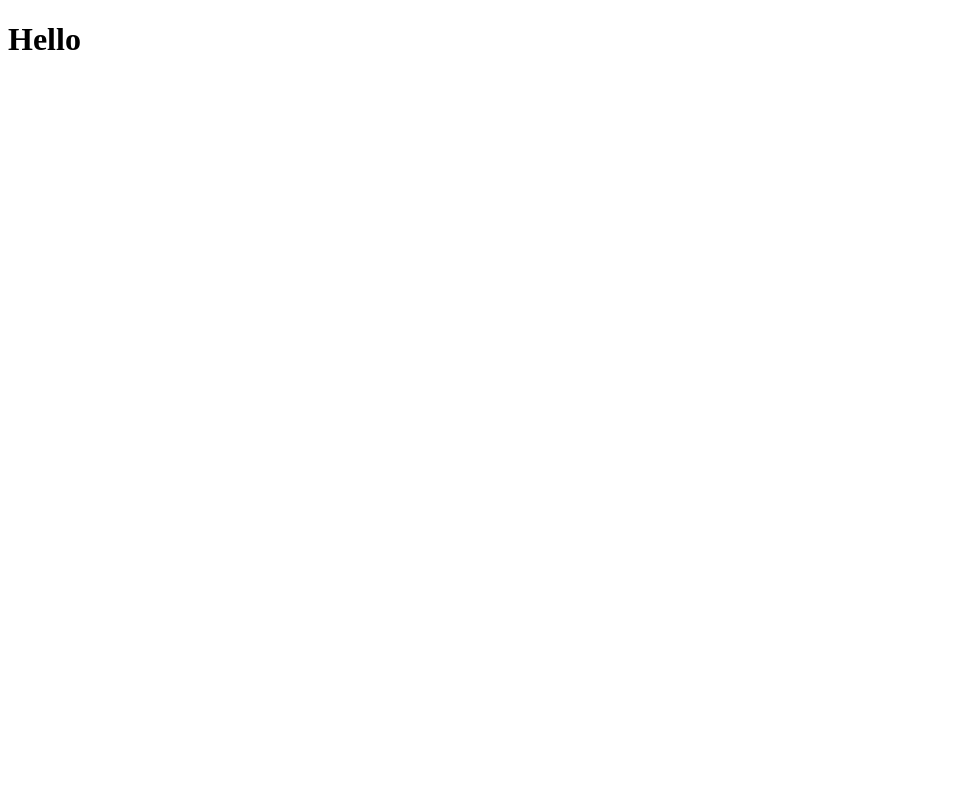
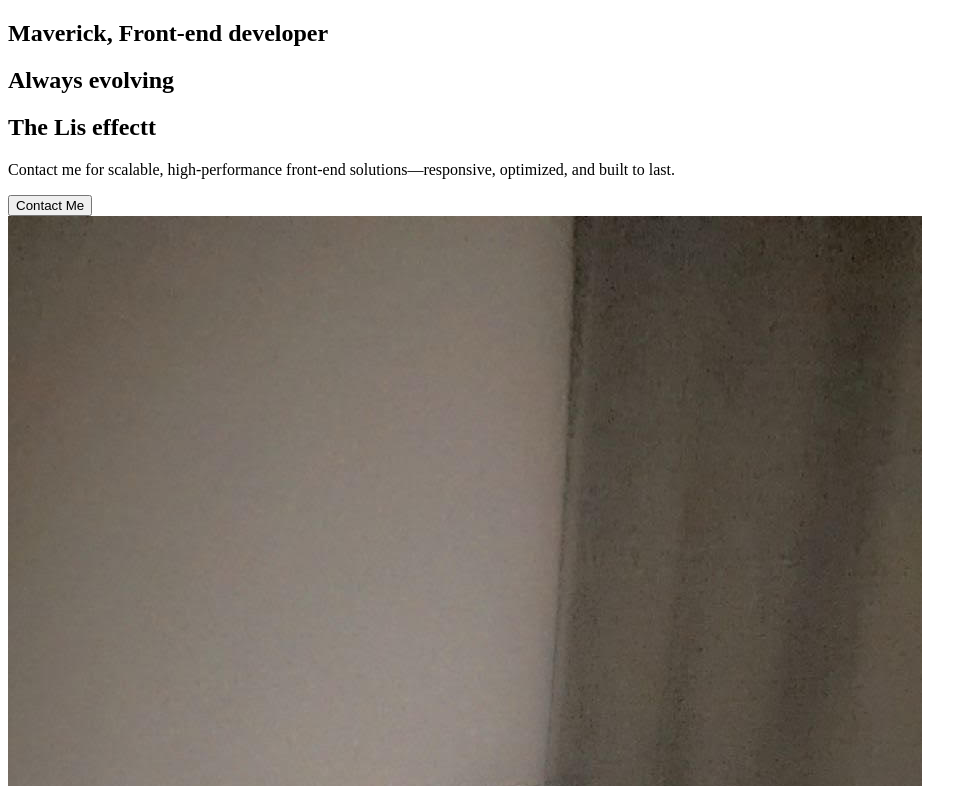
Before and after one commit to Adaaego/Portfolio, a React (Vite) app: page / in a window 1280 px wide. Shown: the top 786 px of the page, without its empty margins (0-977 px from the left). Built offline with nearby package versions, Linux system fonts and the light colour scheme.

Commit message:
created the about section which basically talks about me and what i do

```diff
--- a/src/App.jsx
+++ b/src/App.jsx
@@ -1,12 +1,12 @@
 import { useState } from 'react'
+//importing pages
+import AboutUs from './pages/AboutUs'
 
 
 function App() {
-  const [count, setCount] = useState(0)
-
   return (
     <>
-      <h1>Hello</h1>
+      <AboutUs />
     </>
   )
 }
--- /dev/null
+++ b/src/components/AboutSection.jsx
@@ -0,0 +1,34 @@
+import face from '../images/face.jpg'
+
+const AboutSection = () =>{
+    return (
+        <div>
+         <div className="description">
+            <div className="title">
+                <div className="hide">
+                    <h2>Maverick, Front-end developer</h2>
+                </div>
+
+                <div className="hide">
+                    <h2>Always evolving</h2>
+                </div>
+
+                <div className="hide">
+                    <h2>The <span>Lis effect</span>t</h2>
+                </div>
+
+            </div>
+            <p> Contact me for scalable, high-performance
+            front-end solutions—responsive, optimized, and built to last.</p>
+
+            <button>Contact Me</button>
+         </div>
+
+         <div className="image">
+            <img src={face} alt="guy holding camera" />
+         </div>
+        </div>
+    )
+}
+
+export default AboutSection
--- /dev/null
+++ b/src/pages/AboutUs.jsx
@@ -0,0 +1,11 @@
+import AboutSection from "../components/AboutSection"
+
+
+const AboutUs = () =>{
+    return(
+        <AboutSection />
+
+    )
+}
+
+export default AboutUs
```
Also changed, not shown: src/images/face.jpg (added).
